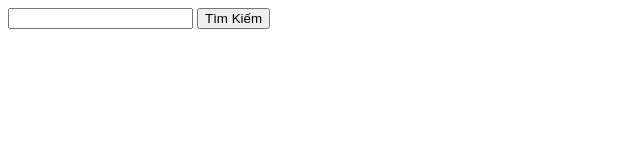
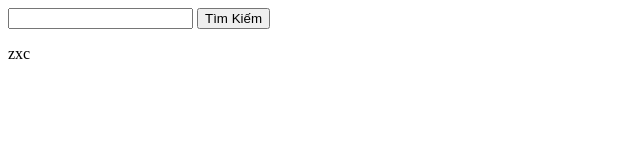
Before and after one commit to Dvamk/C0423i1, a plain HTML site: page B1/formsearchgoogle.html in a window 1280 px wide. Shown: the full height of the page, 0-640 px from the left. Drawn offline with Linux system fonts and the light colour scheme.

Commit message:
formsearchgoogle.html

```diff
--- a/B1/formsearchgoogle.html
+++ b/B1/formsearchgoogle.html
@@ -10,6 +10,7 @@
     <form action="https://www.google.com.vn/search">
         <input type="text" name="q"/>
         <input type="submit" value="Tìm Kiếm"/>
+        <p>zxc</p>
     </form>
 </body>
 </html>
```
